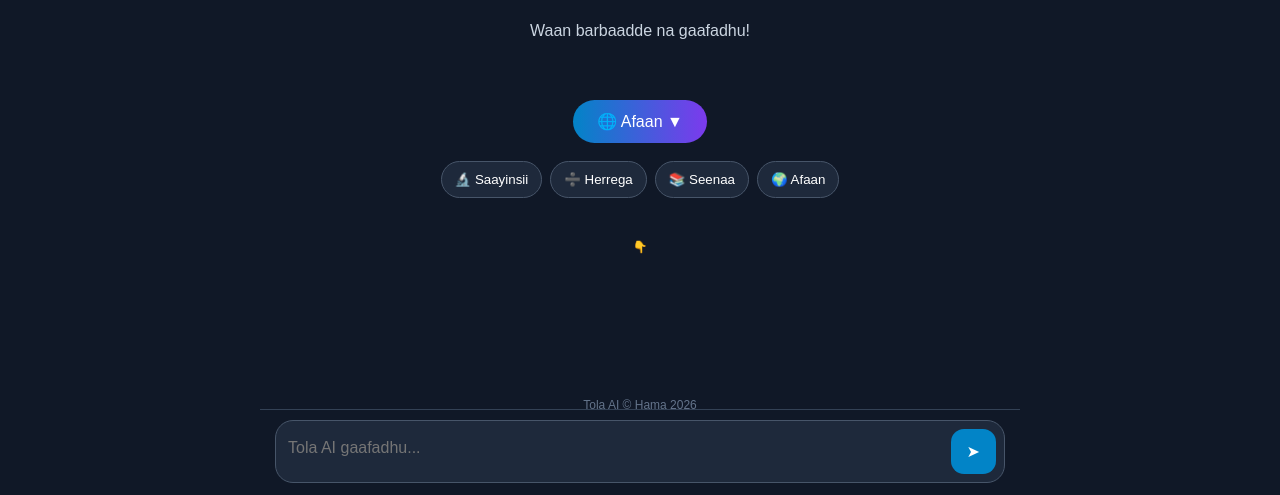
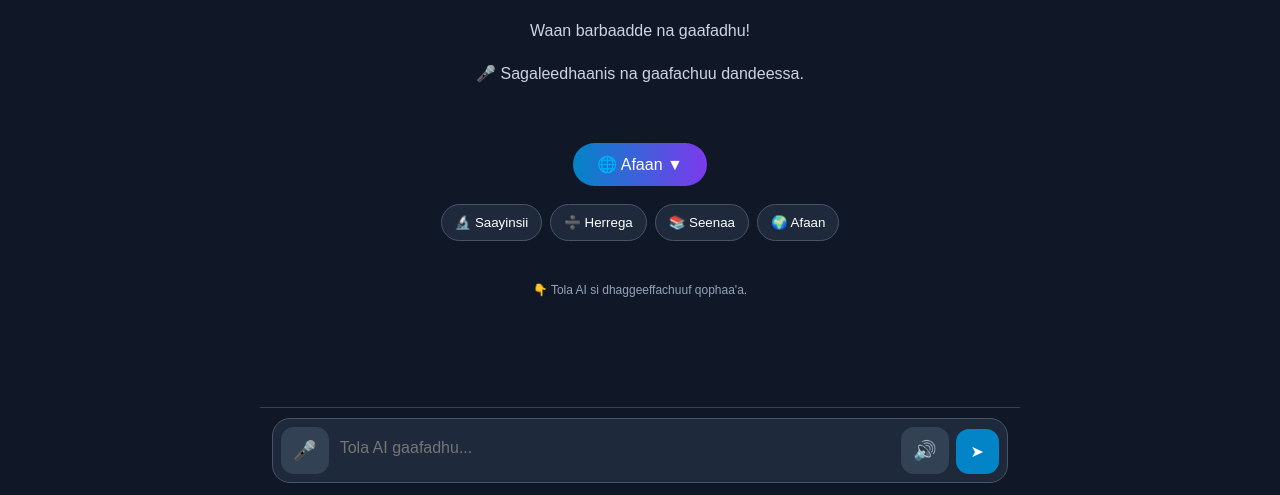
Before and after one commit to hamaqunxushile2019-glitch/tola-ai-backend, a website: page index.html in a window 1280 px wide. Shown: the part 305-800 px from the top of the page. Drawn offline with Linux system fonts and the light colour scheme.

Commit message:
Update index.html

```diff
--- a/index.html
+++ b/index.html
@@ -1,3 +1,4 @@
+
 <!DOCTYPE html>
 <html lang="om">
 <head>
@@ -62,7 +63,7 @@
   max-width: 760px;
   margin: auto;
   padding: 15px;
-  padding-bottom: 115px;
+  padding-bottom: 120px;
 }
 
 .welcome {
@@ -172,7 +173,14 @@
   margin-bottom: 6px;
 }
 
-/* Saanduqa ergaa yeroo hunda jala bilbilaatti */
+.status {
+  text-align: center;
+  padding: 9px;
+  color: #94a3b8;
+  font-size: 12px;
+}
+
+/* Saanduqa ergaa jala bilbilaatti */
 .composer {
   position: fixed;
   bottom: 0;
@@ -181,14 +189,14 @@
   width: 100%;
   max-width: 760px;
   background: #101827;
-  padding: 10px 15px calc(12px + env(safe-area-inset-bottom));
+  padding: 10px 12px calc(12px + env(safe-area-inset-bottom));
   z-index: 100;
   border-top: 1px solid #334155;
 }
 
 .inputbox {
   display: flex;
-  gap: 8px;
+  gap: 7px;
   align-items: flex-end;
   background: #1e293b;
   border: 1px solid #475569;
@@ -205,8 +213,28 @@
   min-height: 45px;
   max-height: 140px;
   flex: 1;
+  min-width: 0;
   font: 16px Arial;
   padding: 10px 4px;
+}
+
+.voice-btn {
+  border: 0;
+  border-radius: 13px;
+  background: #334155;
+  color: white;
+  padding: 12px;
+  font-size: 19px;
+  min-width: 43px;
+  min-height: 43px;
+}
+
+.voice-btn:active {
+  background: #0284c7;
+}
+
+.voice-btn.listening {
+  background: #dc2626;
 }
 
 #send {
@@ -214,19 +242,13 @@
   border-radius: 13px;
   background: #0284c7;
   color: white;
-  padding: 13px 16px;
+  padding: 13px 15px;
   font-size: 16px;
+  min-height: 43px;
 }
 
 #send:disabled {
   opacity: .5;
-}
-
-.status {
-  text-align: center;
-  padding: 9px;
-  color: #94a3b8;
-  font-size: 12px;
 }
 
 footer {
@@ -257,6 +279,7 @@
     <div class="robot">🤖</div>
     <h2>Baga Nagaan dhufte!</h2>
     <p>Waan barbaadde na gaafadhu!</p>
+    <p>🎤 Sagaleedhaanis na gaafachuu dandeessa.</p>
   </section>
 
   <div class="language-menu">
@@ -303,13 +326,22 @@
   <section id="chat"></section>
 
   <div class="status" id="status">
-    👇
+    👇 Tola AI si dhaggeeffachuuf qophaa'a.
   </div>
 
 </main>
 
 <div class="composer">
   <div class="inputbox">
+
+    <button
+      id="micButton"
+      class="voice-btn"
+      type="button"
+      onclick="startVoiceInput()"
+      title="Sagaleedhaan dubbadhu"
+    >🎤</button>
+
     <textarea
       id="question"
       placeholder="Tola AI gaafadhu..."
@@ -317,10 +349,19 @@
     ></textarea>
 
     <button
+      id="speakButton"
+      class="voice-btn"
+      type="button"
+      onclick="speakLastAnswer()"
+      title="Deebii dhaggeeffadhu"
+    >🔊</button>
+
+    <button
       id="send"
       type="button"
       onclick="sendMessage()"
     >➤</button>
+
   </div>
 </div>
 
@@ -334,10 +375,14 @@
 const question = document.getElementById("question");
 const sendButton = document.getElementById("send");
 const statusBox = document.getElementById("status");
+const micButton = document.getElementById("micButton");
 
 let language = "om";
 let history = [];
 let busy = false;
+let lastAnswer = "";
+let recognition = null;
+let isListening = false;
 
 function toggleLanguages() {
   const menu = document.getElementById("languageOptions");
@@ -398,10 +443,119 @@
   sendMessage();
 }
 
+/* Sagalee galchuu */
+function startVoiceInput() {
+  const SpeechRecognition =
+    window.SpeechRecognition ||
+    window.webkitSpeechRecognition;
+
+  if (!SpeechRecognition) {
+    statusBox.textContent =
+      "Browser kee sagalee galchuu hin deeggaru. Chrome yaali.";
+    return;
+  }
+
+  if (isListening && recognition) {
+    recognition.stop();
+    return;
+  }
+
+  recognition = new SpeechRecognition();
+
+  recognition.lang = {
+    om: "om-ET",
+    am: "am-ET",
+    en: "en-US"
+  }[language];
+
+  recognition.interimResults = false;
+  recognition.continuous = false;
+  recognition.maxAlternatives = 1;
+
+  recognition.onstart = function() {
+    isListening = true;
+    micButton.classList.add("listening");
+    micButton.textContent = "⏹";
+    statusBox.textContent = "Amma dubbadhu... 🎤";
+  };
+
+  recognition.onresult = function(event) {
+    const spokenText = event.results[0][0].transcript;
+    question.value = spokenText;
+    question.focus();
+    statusBox.textContent = "Sagaleen galmaa'eera. Erguuf ➤ tuqi.";
+  };
+
+  recognition.onerror = function(event) {
+    statusBox.textContent =
+      "Sagalee galchuu irratti rakkoon uumame: " + event.error;
+  };
+
+  recognition.onend = function() {
+    isListening = false;
+    micButton.classList.remove("listening");
+    micButton.textContent = "🎤";
+  };
+
+  try {
+    recognition.start();
+  } catch (error) {
+    statusBox.textContent = "Sagalee jalqabuu hin dandeenye.";
+    isListening = false;
+    micButton.classList.remove("listening");
+    micButton.textContent = "🎤";
+  }
+}
+
+/* Deebii sagaleedhaan dubbisuu */
+function speakLastAnswer() {
+  if (!lastAnswer) {
+    statusBox.textContent = "Deebiin dhaggeeffatamu hin jiru.";
+    return;
+  }
+
+  if (!("speechSynthesis" in window)) {
+    statusBox.textContent = "Browser kee dubbisa sagalee hin deeggaru.";
+    return;
+  }
+
+  window.speechSynthesis.cancel();
+
+  const speech = new SpeechSynthesisUtterance(lastAnswer);
+
+  speech.lang = {
+    om: "om-ET",
+    am: "am-ET",
+    en: "en-US"
+  }[language];
+
+  speech.rate = 0.9;
+  speech.pitch = 1;
+
+  speech.onstart = function() {
+    statusBox.textContent = "Tola AI dubbachaa jira... 🔊";
+  };
+
+  speech.onend = function() {
+    statusBox.textContent = "Dubbisni xumurame.";
+  };
+
+  speech.onerror = function() {
+    statusBox.textContent =
+      "Sagaleen dubbisuu hin danda'amne.";
+  };
+
+  window.speechSynthesis.speak(speech);
+}
+
 async function sendMessage() {
   const text = question.value.trim();
 
   if (!text || busy) return;
+
+  if (isListening && recognition) {
+    recognition.stop();
+  }
 
   document.getElementById("welcome").style.display = "none";
   document.getElementById("suggestions").style.display = "none";
@@ -447,13 +601,14 @@
     }
 
     waiting.lastChild.textContent = answer;
+    lastAnswer = answer;
 
     history.push(
       { role: "user", content: text },
       { role: "assistant", content: answer }
     );
 
-    statusBox.textContent = "Deebiin qophaa'eera.";
+    statusBox.textContent = "Deebiin qophaa'eera. 🔊";
 
   } catch (error) {
     waiting.lastChild.textContent =
```
